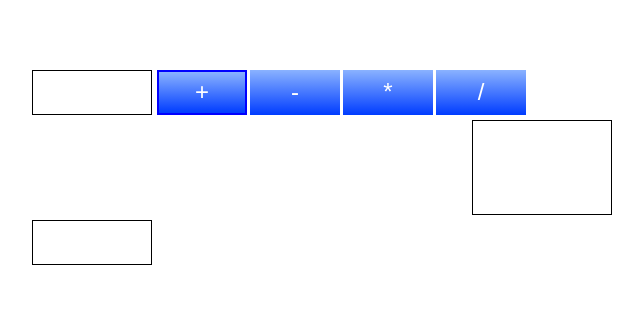
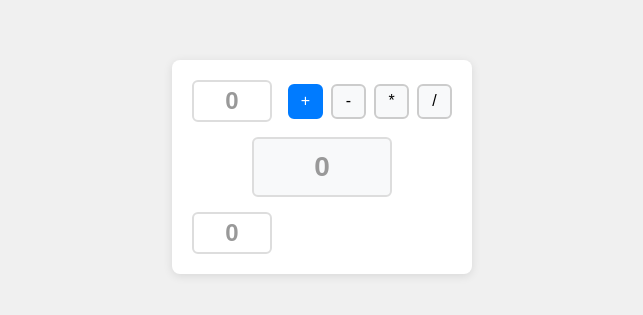
Before and after one commit to Ponava-pr/-1, a plain HTML site: page index.html in a window 1280 px wide. Shown: the part 233-548 px from the top of the page, without its empty margins (318-961 px from the left). Drawn offline with Linux system fonts and the light colour scheme.

Commit message:
Update style.css

```diff
--- a/style.css
+++ b/style.css
@@ -6,78 +6,122 @@
 
 body {
     font-family: Arial, sans-serif;
-    background: white;
+    background: #f0f0f0;
     display: flex;
     justify-content: center;
     align-items: center;
     min-height: 100vh;
+    padding: 20px;
 }
 
-/* Контейнер */
 .calculator {
-    width: 580px;
+    background: white;
+    border-radius: 8px;
+    padding: 20px;
+    width: 300px;
+    box-shadow: 0 2px 10px rgba(0, 0, 0, 0.1);
 }
 
-/* Первая строка: число + операторы */
+/* Первая строка: число слева, операторы справа */
 .first-row {
     display: flex;
+    justify-content: space-between;
     align-items: center;
-    margin-bottom: 5px;
+    margin-bottom: 15px;
+}
+
+.number-input {
+    font-size: 24px;
+    font-weight: bold;
+    color: #333;
+    min-width: 80px;
+    min-height: 40px;
+    border: 2px solid #ddd;
+    padding: 5px 10px;
+    border-radius: 6px;
+    background: white;
+    text-align: center;
+}
+
+.number-input:focus {
+    outline: none;
+    border-color: #007bff;
+    background: #f8f9fa;
+}
+
+.number-input:empty:before {
+    content: "0";
+    color: #999;
+}
+
+.number-input:empty:focus:before {
+    content: "";
+}
+
+.operators {
+    display: flex;
+    gap: 8px;
+}
+
+.op-btn {
+    width: 35px;
+    height: 35px;
+    border: 2px solid #ccc;
+    border-radius: 6px;
+    background: #f8f9fa;
+    font-size: 16px;
+    cursor: pointer;
+    display: flex;
+    align-items: center;
+    justify-content: center;
+}
+
+.op-btn:hover {
+    background: #e9ecef;
+    border-color: #999;
+}
+
+.op-btn.active {
+    background: #007bff;
+    color: white;
+    border-color: #007bff;
+}
+
+/* Вторая строка: результат */
+.second-row {
+    display: flex;
+    justify-content: center;
+    margin-bottom: 15px;
+}
+
+.result {
+    font-size: 28px;
+    font-weight: bold;
+    color: #333;
+    padding: 10px 20px;
+    background: #f8f9fa;
+    border-radius: 6px;
+    border: 2px solid #ddd;
+    cursor: pointer;
+    min-width: 140px;
+    text-align: center;
+    min-height: 60px;
+    display: flex;
+    align-items: center;
+    justify-content: center;
+}
+
+.result:hover {
+    background: #e9ecef;
+    border-color: #999;
+}
+
+.result:empty:before {
+    content: "0";
+    color: #999;
 }
 
 /* Третья строка */
 .third-row {
     display: flex;
-    margin-top: 5px;
 }
-
-/* Поля с числами */
-.number-input {
-    width: 120px;
-    height: 45px;
-    font-size: 26px;
-    border: 1px solid black;
-    padding: 5px;
-    text-align: left;
-    outline: none;
-}
-
-/* Кнопки операторов */
-.operators {
-    display: flex;
-    margin-left: 5px;
-}
-
-.op-btn {
-    width: 90px;
-    height: 45px;
-    background: linear-gradient(to bottom, #8ab2ff, #003cff);
-    border: none;
-    margin-right: 3px;
-    font-size: 24px;
-    color: white;
-    cursor: pointer;
-}
-
-.op-btn.active {
-    outline: 3px solid white;
-    border: 2px solid blue;
-}
-
-/* Результат */
-.second-row {
-    display: flex;
-    justify-content: flex-end;
-    margin-top: 5px;
-}
-
-.result {
-    width: 140px;
-    height: 95px;
-    border: 1px solid black;
-    font-size: 30px;
-
-    display: flex;
-    justify-content: center;
-    align-items: center;
-}
```
